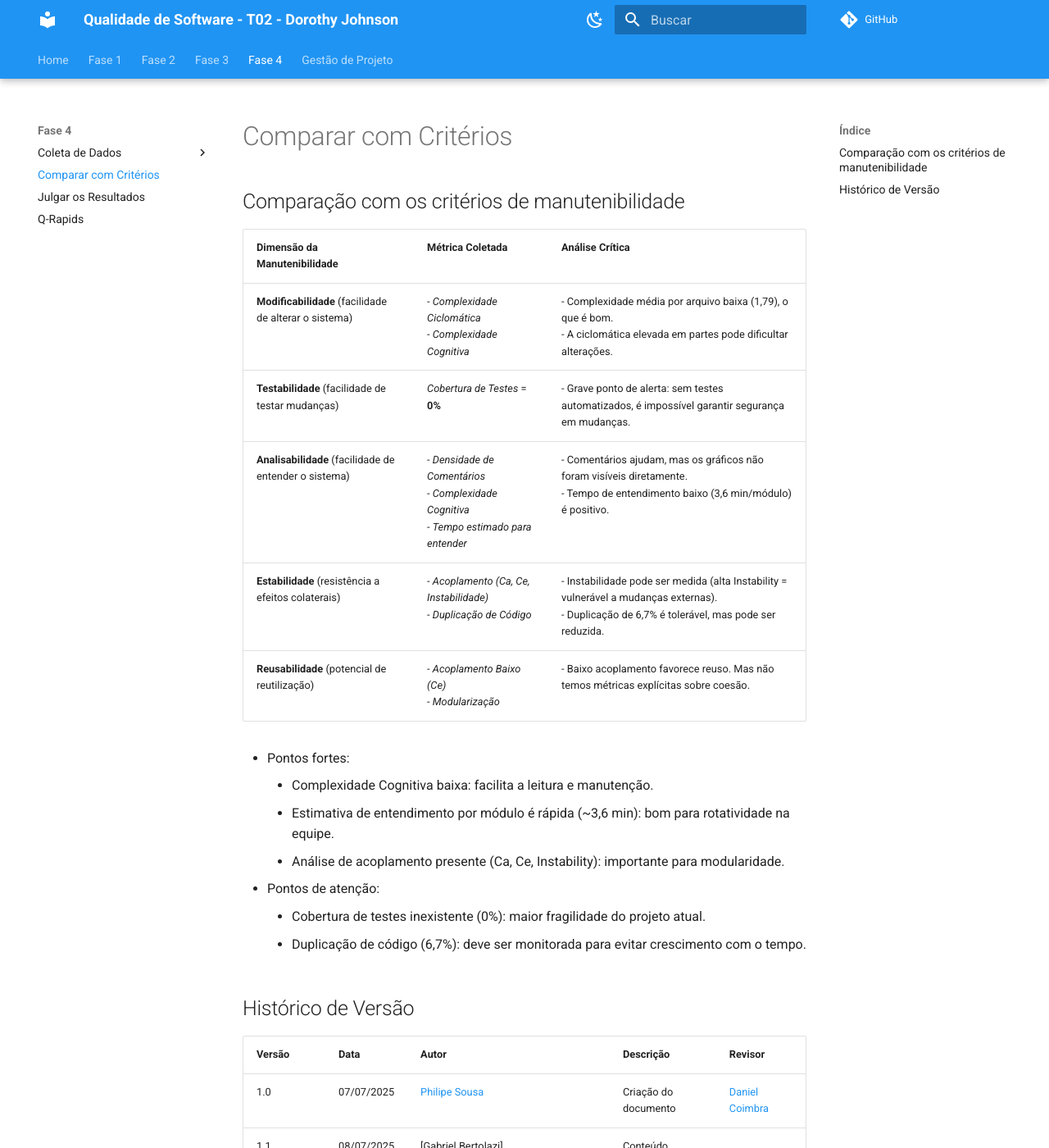
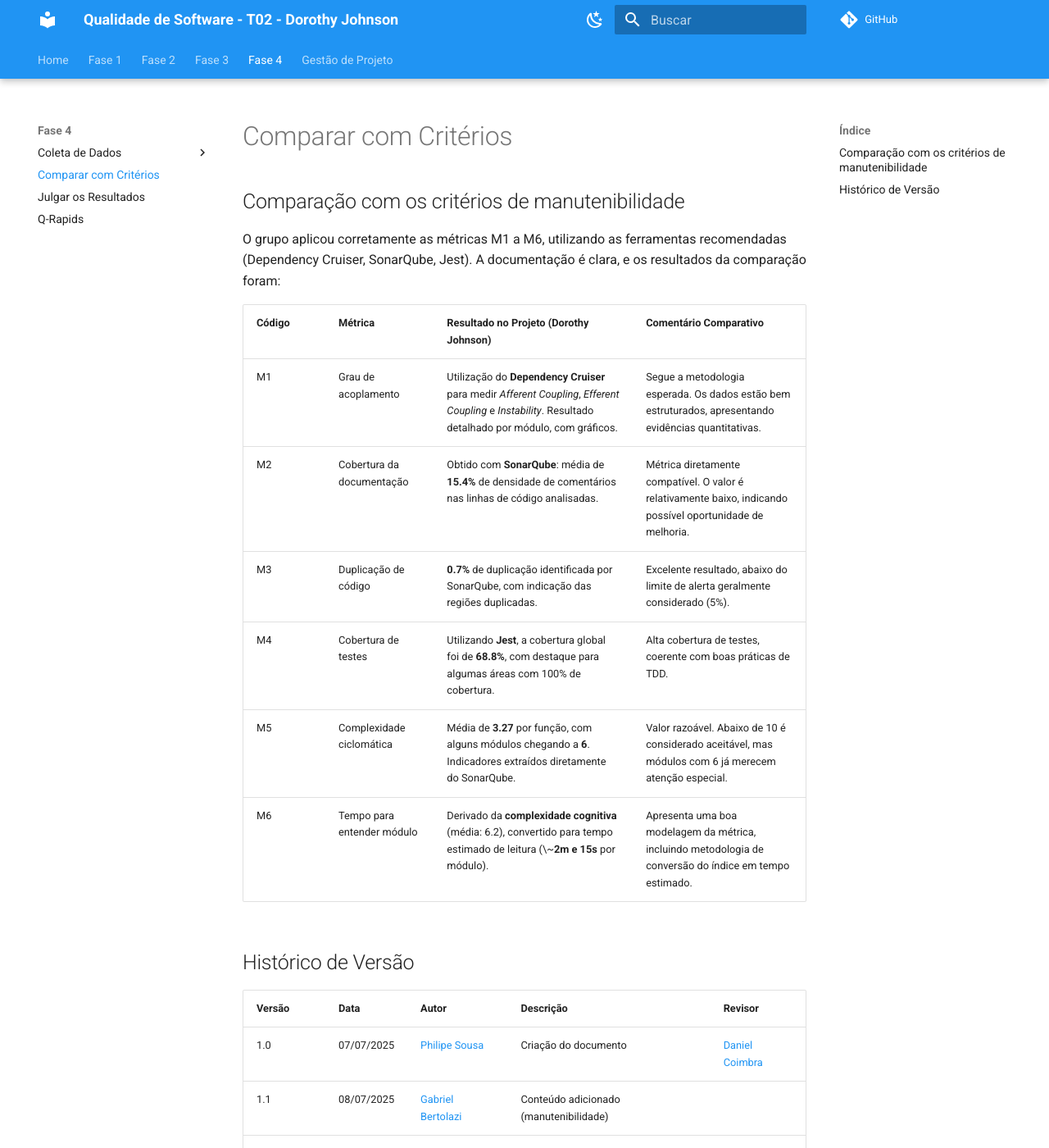
Before and after one commit to FCTE-Qualidade-de-Software-1/2025-1-T02-DOROTHY-JOHNSON, an MkDocs documentation site: the page built from docs/execucao/comparar.md, in a window 1280 px wide and 1400 px high. Shown: the whole window at 82% size. Built offline with MkDocs 1.6.1 and Material for MkDocs 9.7.7, drawn with Linux system fonts in a browser that asks for light colours; comment, search, counter and statistics services are not loaded; some of the changed text lies outside the part shown.

Commit message:
refactor: ajustando critérios de comparação

```diff
--- a/docs/execucao/comparar.md
+++ b/docs/execucao/comparar.md
@@ -1,24 +1,20 @@
 ## Comparação com os critérios de manutenibilidade
+O grupo aplicou corretamente as métricas M1 a M6, utilizando as ferramentas recomendadas (Dependency Cruiser, SonarQube, Jest). A documentação é clara, e os resultados da comparação foram:
 
-| Dimensão da Manutenibilidade                           | Métrica Coletada                                                                                  | Análise Crítica                                                                                                                                  |
-| ------------------------------------------------------ | ------------------------------------------------------------------------------------------------- | ------------------------------------------------------------------------------------------------------------------------------------------------ |
-| **Modificabilidade** (facilidade de alterar o sistema) | - *Complexidade Ciclomática*<br>- *Complexidade Cognitiva*                                      | - Complexidade média por arquivo baixa (1,79), o que é bom.<br>- A ciclomática elevada em partes pode dificultar alterações.                     |
-| **Testabilidade** (facilidade de testar mudanças)      | *Cobertura de Testes* = **0%**                                                                  | - Grave ponto de alerta: sem testes automatizados, é impossível garantir segurança em mudanças.                                                  |
-| **Analisabilidade** (facilidade de entender o sistema) | - *Densidade de Comentários*<br>- *Complexidade Cognitiva*<br>- *Tempo estimado para entender* | - Comentários ajudam, mas os gráficos não foram visíveis diretamente.<br>- Tempo de entendimento baixo (3,6 min/módulo) é positivo.              |
-| **Estabilidade** (resistência a efeitos colaterais)    | - *Acoplamento (Ca, Ce, Instabilidade)*<br>- *Duplicação de Código*                             | - Instabilidade pode ser medida (alta Instability = vulnerável a mudanças externas).<br>- Duplicação de 6,7% é tolerável, mas pode ser reduzida. |
-| **Reusabilidade** (potencial de reutilização)          | - *Acoplamento Baixo (Ce)*<br>- *Modularização*                                                 | - Baixo acoplamento favorece reuso. Mas não temos métricas explícitas sobre coesão.                                                              |
+| Código | Métrica                    | Resultado no Projeto (Dorothy Johnson)                                                                                                                  | Comentário Comparativo                                                                                      |
+| ------ | -------------------------- | ------------------------------------------------------------------------------------------------------------------------------------------------------- | ----------------------------------------------------------------------------------------------------------- |
+| M1     | Grau de acoplamento        | Utilização do **Dependency Cruiser** para medir *Afferent Coupling*, *Efferent Coupling* e *Instability*. Resultado detalhado por módulo, com gráficos. | Segue a metodologia esperada. Os dados estão bem estruturados, apresentando evidências quantitativas.       |
+| M2     | Cobertura da documentação  | Obtido com **SonarQube**: média de **15.4%** de densidade de comentários nas linhas de código analisadas.                                               | Métrica diretamente compatível. O valor é relativamente baixo, indicando possível oportunidade de melhoria. |
+| M3     | Duplicação de código       | **0.7%** de duplicação identificada por SonarQube, com indicação das regiões duplicadas.                                                                | Excelente resultado, abaixo do limite de alerta geralmente considerado (5%).                                |
+| M4     | Cobertura de testes        | Utilizando **Jest**, a cobertura global foi de **68.8%**, com destaque para algumas áreas com 100% de cobertura.                                        | Alta cobertura de testes, coerente com boas práticas de TDD.                                                |
+| M5     | Complexidade ciclomática   | Média de **3.27** por função, com alguns módulos chegando a **6**. Indicadores extraídos diretamente do SonarQube.                                      | Valor razoável. Abaixo de 10 é considerado aceitável, mas módulos com 6 já merecem atenção especial.        |
+| M6     | Tempo para entender módulo | Derivado da **complexidade cognitiva** (média: 6.2), convertido para tempo estimado de leitura (\~**2m e 15s** por módulo).                             | Apresenta uma boa modelagem da métrica, incluindo metodologia de conversão do índice em tempo estimado.     |
 
-- Pontos fortes:
-    - Complexidade Cognitiva baixa: facilita a leitura e manutenção.
-    - Estimativa de entendimento por módulo é rápida (~3,6 min): bom para rotatividade na equipe.
-    - Análise de acoplamento presente (Ca, Ce, Instability): importante para modularidade.
-- Pontos de atenção:
-    - Cobertura de testes inexistente (0%): maior fragilidade do projeto atual.
-    - Duplicação de código (6,7%): deve ser monitorada para evitar crescimento com o tempo.
 
 ## Histórico de Versão
 
 | Versão | Data       | Autor                                              | Descrição                                | Revisor                                            |
 | ------ | ---------- | -------------------------------------------------- | ---------------------------------------- | -------------------------------------------------- |
 | 1.0    | 07/07/2025 | [Philipe Sousa](https://github.com/PhilipeSousa)         | Criação do documento                     | [Daniel Coimbra](https://github.com/DanielCoimbra) |
-| 1.1    | 08/07/2025 | [Gabriel Bertolazi](https://github.com/Bertolazi         | Conteúdo adicionado                     |           |
+| 1.1    | 08/07/2025 | [Gabriel Bertolazi](https://github.com/Bertolazi)         | Conteúdo adicionado (manutenibilidade)                    |           |
+| 1.2    | 08/07/2025 | [Gabriel Bertolazi](https://github.com/Bertolazi)         | Métricas e critérios ajustados |                    |
```
Also changed, not shown: docs/execucao/julgar_cri.md (+1 -1 lines).
